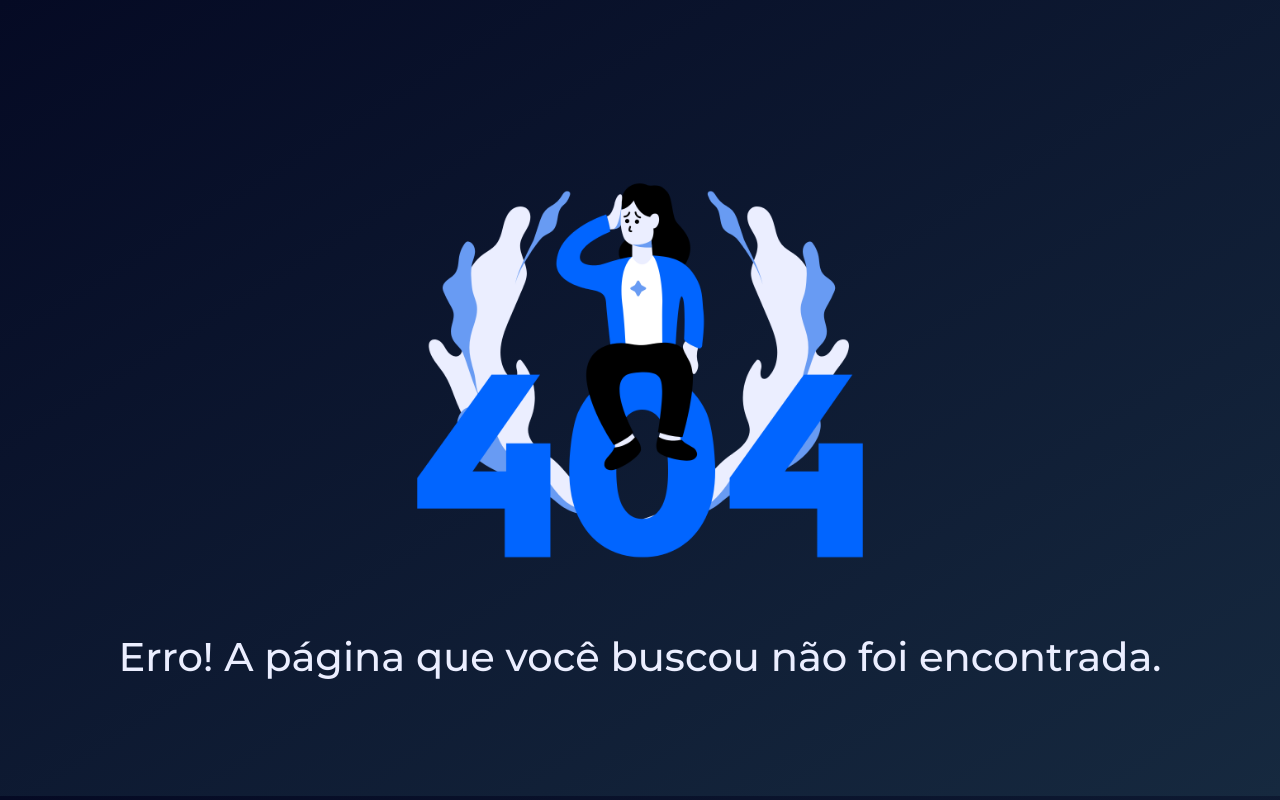
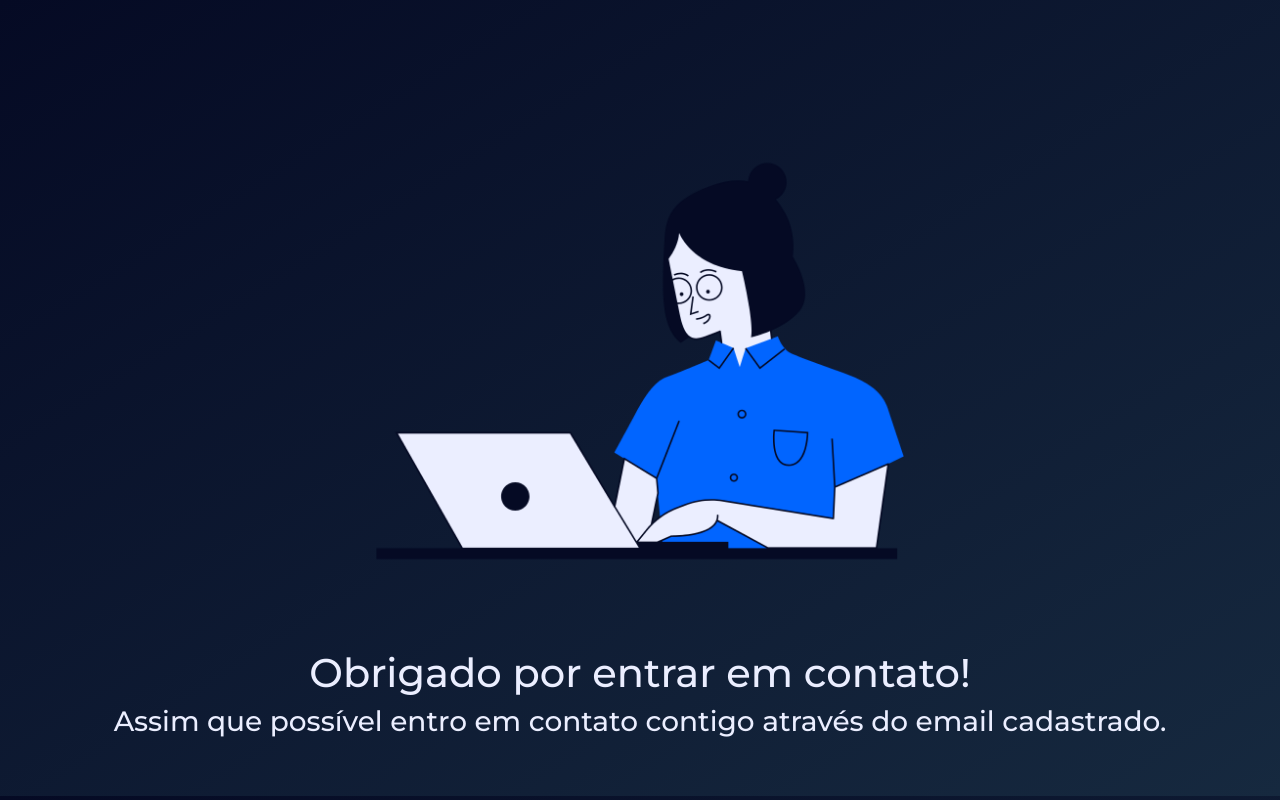
Before and after one commit to eduardomuchak/eduardo-portfolio, a React (Create React App) app: page /thankyou in a window 1280 px wide. Built offline with nearby package versions, Linux system fonts and the light colour scheme.

Commit message:
feat: Finaliza página de agradecimento

```diff
--- a/src/pages/ThankYou.jsx
+++ b/src/pages/ThankYou.jsx
@@ -1,6 +1,6 @@
 import React, { Component } from 'react';
 import { Link } from 'react-router-dom';
-import NotFoundImage from '../images/not-found(3).png';
+import Contato from '../images/contato(2).png';
 import '../styles/NotFound.css';
 
 class ThankYou extends Component {
@@ -8,9 +8,18 @@ class ThankYou extends Component {
     return (
       <main className='not-found-container'>
         <Link to="/" className='not-found-link'>
-          <img src={ NotFoundImage } alt="404 Message" className='not-found-image'/>
+          <div className='mt-5'>
+            <figure class="figure">
+              <img
+                className='developer-image figure-img img-fluid'
+                src={ Contato }
+                alt="Mulher olhando para computador"
+              />
+            </figure>
+          </div>
         </Link>
-        <h1>Erro! A página que você buscou não foi encontrada.</h1>
+        <h1>Obrigado por entrar em contato!</h1>
+        <h3>Assim que possível entro em contato contigo através do email cadastrado.</h3>
       </main>
     );
   }
```
Also changed, not shown: src/images/not-found(2).png (deleted).
